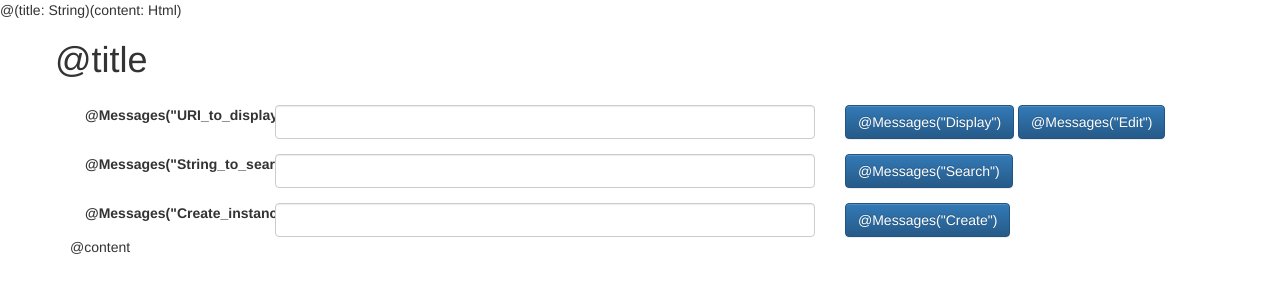
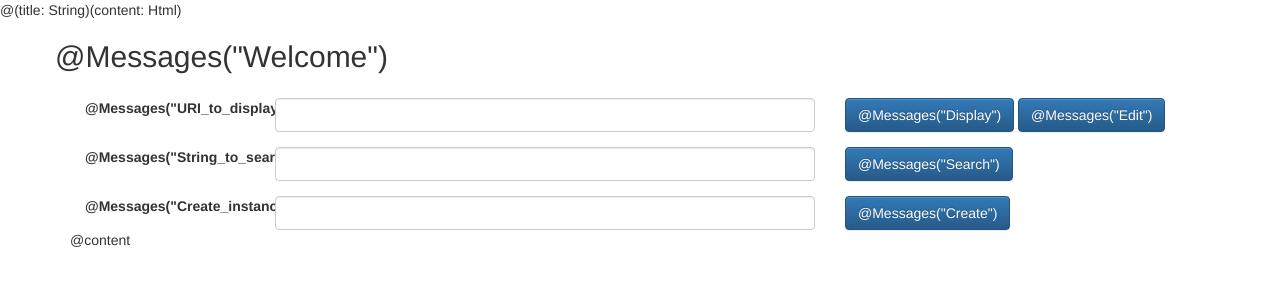
Before and after one commit to jmvanel/semantic_forms, a plain HTML site: page scala/forms_play/app/views/main.scala.html in a window 1280 px wide. Drawn offline with nearby package versions, Linux system fonts and the light colour scheme.

Commit message:
- in FormSyntaxFactory do not display rdf:type fields
- in application.conf change application languages order to "fr,en"
- I18N for page title
TODO displaying rdf:type fields should be configurable for editing, and displayed unconditionally for non editing

```diff
--- a/scala/forms_play/app/views/main.scala.html
+++ b/scala/forms_play/app/views/main.scala.html
@@ -4,7 +4,7 @@
 
 <html>
     <head>
-        <title>@title</title>
+        <title>@Messages("Welcome")</title>
         <link rel="shortcut icon" type="image/png" href="@routes.Assets.at("images/favicon.png")">
 
         <!-- Latest compiled and minified CSS -->
@@ -30,7 +30,7 @@
     <body>
     	<div class="container">
     		<div class="row">
-    			<h1>@title</h1>
+    			<h2>@Messages("Welcome")</h2>
     		</div>
     		<div class="row">
     			<div class="col-md-12">
```
Also changed, not shown: scala/forms_play/app/views/index.scala.html (+1 -1 lines), scala/forms_play/README.md, 2 other files.
